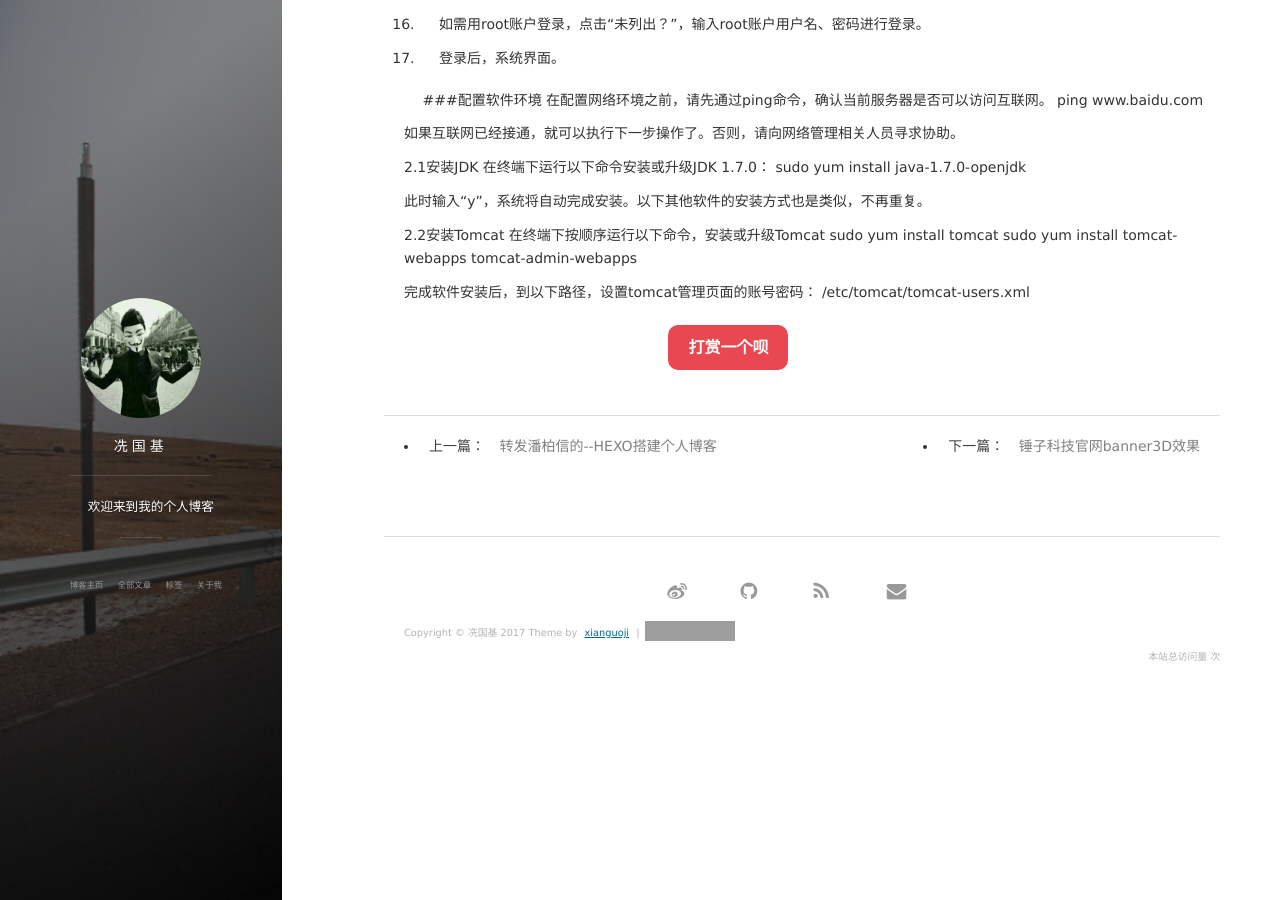
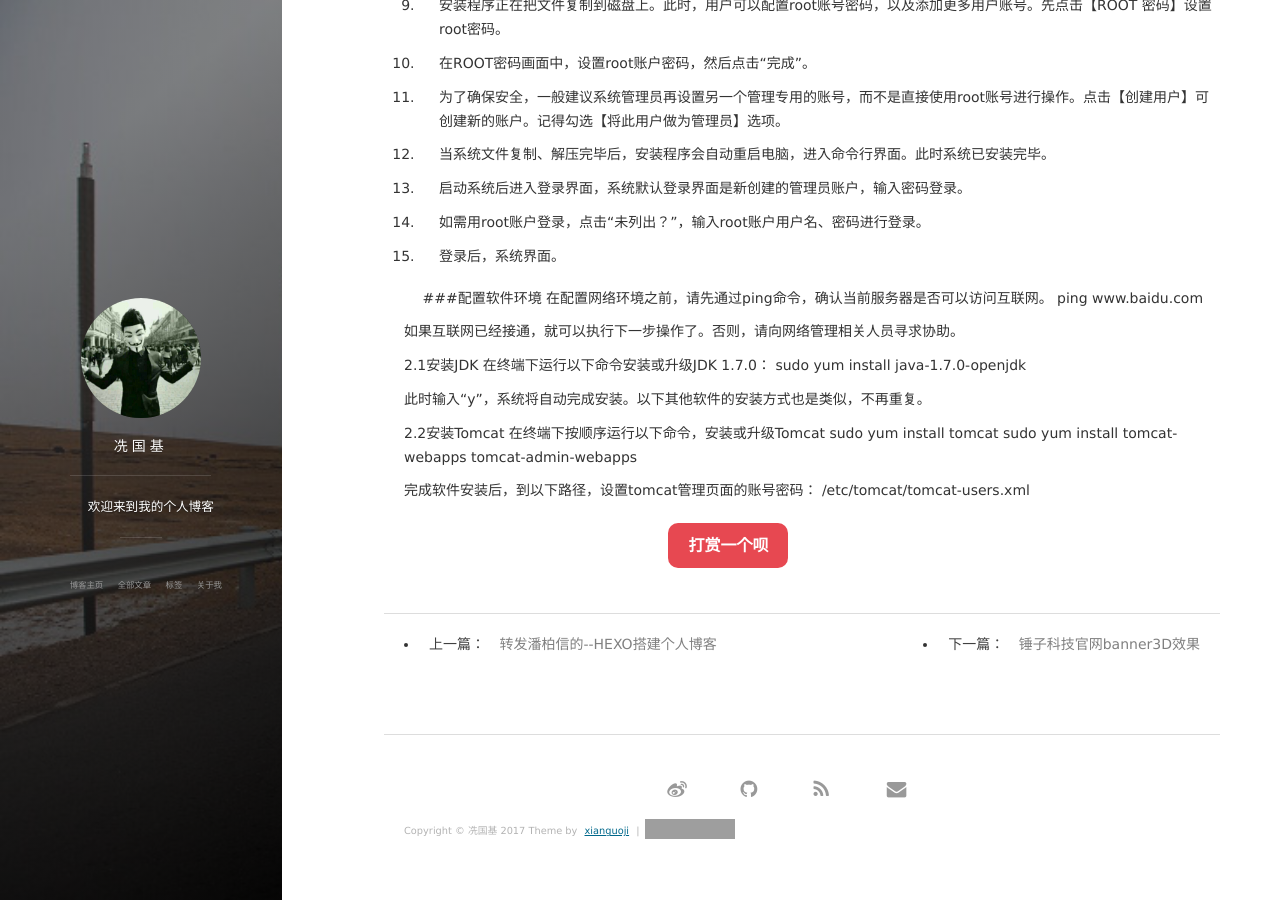
Before and after one commit to xianguoji/xianguoji.github.io, a Jekyll site: the page built from _posts/2017-04-20-Linux平台安装图像化桌面CentOS 7.md, in a window 1280 px wide and 900 px high, scrolled down 848 px. Built offline with Jekyll 4.4.1, drawn with Linux system fonts in a browser that asks for light colours; nearby versions of some CDN libraries; comment, search, counter and statistics services are not loaded; grey boxes are pictures that could not be loaded.

Commit message:
sdfsvsvs

```diff
--- a/_includes/footer.html
+++ b/_includes/footer.html
@@ -80,10 +80,10 @@
     			<link rel="stylesheet" href="//cdn.bootcss.com/font-awesome/4.3.0/css/font-awesome.min.css">
 
           <!-- 访问统计 -->
-          <span id="busuanzi_container_site_pv">
-            本站总访问量
-            <span id="busuanzi_value_site_pv"></span>次
-          </span>
+          <!--<span id="busuanzi_container_site_pv">-->
+            <!--本站总访问量-->
+            <!--<span id="busuanzi_value_site_pv"></span>次-->
+          <!--</span>-->
 
         </div>
         <div>
--- a/_posts/2017-04-20-Linux平台安装图像化桌面CentOS 7.md
+++ b/_posts/2017-04-20-Linux平台安装图像化桌面CentOS 7.md
@@ -23,6 +23,7 @@
 
 2.	启动后，进入如同下图的画面，利用键盘的方向键选择第一项“Install CentOS 7”，等待片刻后进入安装画面。
 
+<img src="/images/centos图形化/1.png" height="180" width="600">
 
 3.	进入CentOS7安装程序。第一个画面是选择要安装的系统的语言。接下来的截图选择的是简体中文（中国）。选择后，按【继续】进入下一步的安装概况画面。
 
```
Also changed, not shown: images/centos图形化/1.png (added), images/centos图形化/10.png (added), images/centos图形化/11.png (added), images/centos图形化/12.png (added), images/centos图形化/13.png (added), images/centos图形化/14.png (added), images/centos图形化/15.png (added), images/centos图形化/16.png (added), images/centos图形化/2.png (added), images/centos图形化/3.png (added), images/centos图形化/4.png (added), images/centos图形化/5.png (added), images/centos图形化/6.png (added), images/centos图形化/7.png (added), 2 more files.
